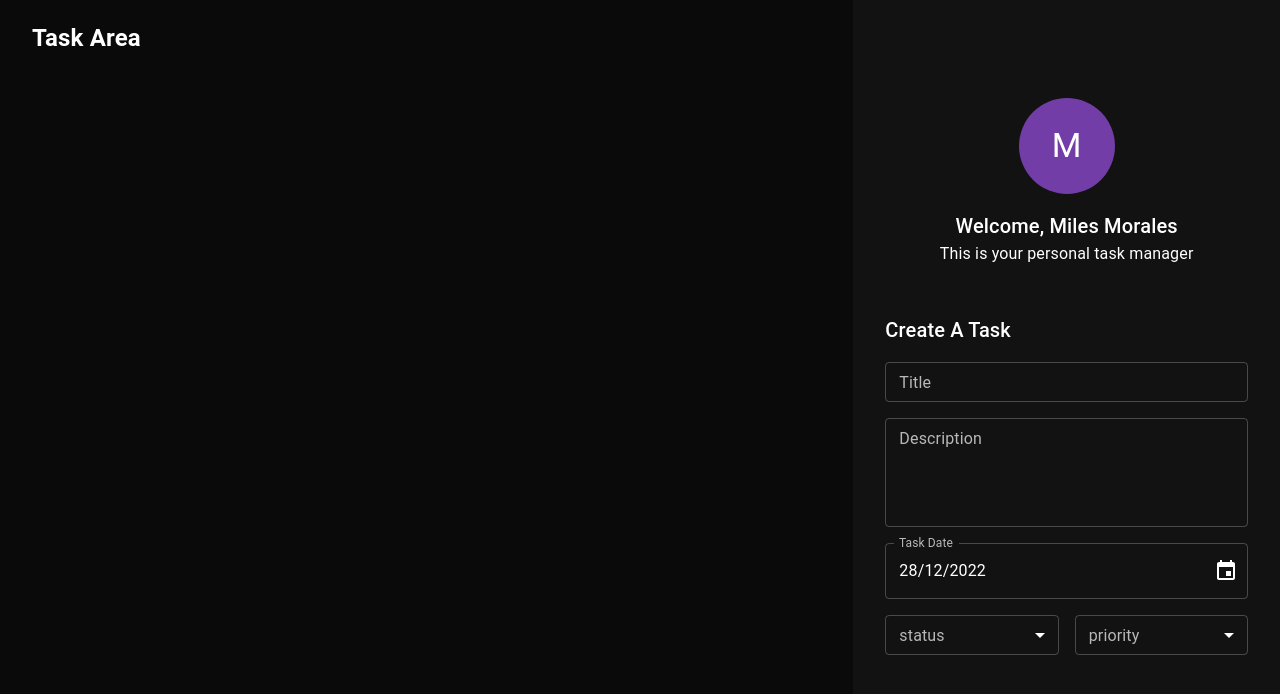
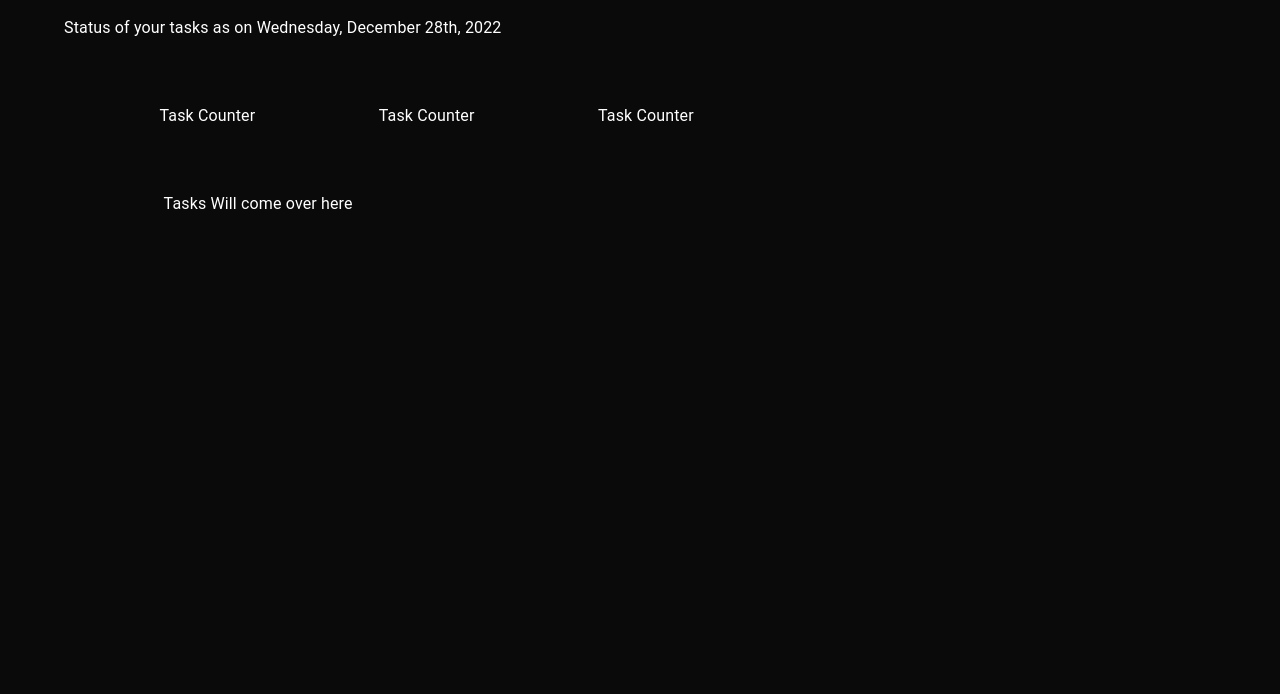
Before and after one commit to qbixmex/Todo-React, a React (Create React App) app: page / in a window 1280 px wide. Shown: the top 694 px of the page. Built offline with nearby package versions, Linux system fonts and the light colour scheme.

Commit message:
task-area-layout

```diff
--- a/package.json
+++ b/package.json
@@ -1,6 +1,6 @@
 {
   "name": "todo-react",
-  "version": "0.20.0",
+  "version": "0.21.0",
   "private": true,
   "dependencies": {
     "@emotion/react": "^11.10.5",
--- a/src/components/createTaskForm/_taskSelectField.tsx
+++ b/src/components/createTaskForm/_taskSelectField.tsx
@@ -5,7 +5,7 @@ import FormControl from '@mui/material/FormControl';
 import Select from '@mui/material/Select';
 import { ISelectField } from './interfaces/ISelectField';
 import { SelectChangeEvent } from '@mui/material';
-import PropTypes, { string } from 'prop-types';
+import PropTypes from 'prop-types';
 
 
 export const TaskSelectField: FC<ISelectField> = ({
--- a/src/components/sidebar/sidebar.tsx
+++ b/src/components/sidebar/sidebar.tsx
@@ -5,7 +5,7 @@ import { Profile, CreateTaskForm } from '../';
 
 export const Sidebar: FC = (): ReactElement => {
   return (
-    <Grid item sm={12} md={4} sx={sidebarStyles}>
+    <Grid item xs={12} md={4} sx={sidebarStyles}>
       <Profile name='Miles Morales' />
       <CreateTaskForm />
     </Grid>
--- /dev/null
+++ b/src/components/taskArea/taskArea.styles.ts
@@ -0,0 +1,12 @@
+export const taskCountersStyles = {
+  display: 'flex',
+  flexDirection: 'row',
+  justifyContent: 'space-around',
+  alignItems: 'center',
+  mb: 8,
+};
+
+export const tasksStyles = {
+  display: 'flex',
+  flexDirection: 'column',
+};
--- a/src/components/taskArea/taskArea.tsx
+++ b/src/components/taskArea/taskArea.tsx
@@ -1,10 +1,31 @@
 import { FC, ReactElement } from 'react';
-import { Grid } from '@mui/material';
+import { Grid, Box, Typography } from '@mui/material';
+import { format } from 'date-fns';
+import { taskCountersStyles, tasksStyles } from './taskArea.styles';
 
 export const TaskArea: FC = (): ReactElement => {
   return (
-    <Grid item sm={12} md={8} px={4}>
-      <h2>Task Area</h2>
+    <Grid item xs={12} md={8} px={4}>
+      <Box mb={8} px={4}>
+        <Typography my={2}>
+          Status of your tasks as on{' '}
+          { format(new Date(), 'PPPP') }
+        </Typography>
+      </Box>
+      <Grid
+        container
+        display="flex"
+        justifyContent="center"
+      >
+        <Grid item xs={12} md={10} sx={taskCountersStyles}>
+          <Box>Task Counter</Box>
+          <Box>Task Counter</Box>
+          <Box>Task Counter</Box>
+        </Grid>
+        <Grid item xs={10} md={8} sx={tasksStyles}>
+          <Box>Tasks Will come over here</Box>
+        </Grid>
+      </Grid>
     </Grid>
   );
 };
--- a/src/pages/dashboard/dashboard.tsx
+++ b/src/pages/dashboard/dashboard.tsx
@@ -6,7 +6,7 @@ export const Dashboard: FC = (): ReactElement => {
   return (
     <Grid container minHeight="100vh" p={0} m={0}>
       <TaskArea />
-      <Sidebar />
+      {/* <Sidebar /> */}
     </Grid>
   );
 };
```
